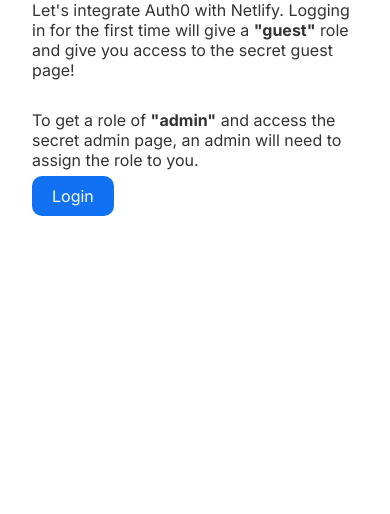
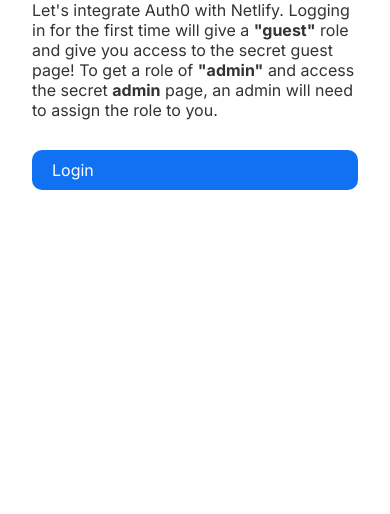
Before and after one commit to jamesqquick/netlify-auth0-rbac-integration-demo, a website: page public/index.html in a window 390 px wide. Shown: the part 330-844 px from the top of the page. Drawn offline with Linux system fonts and the light colour scheme.

```diff
--- a/public/app.css
+++ b/public/app.css
@@ -17,6 +17,7 @@
 
 .title {
     margin-bottom: 0px;
+    text-align: center;
 }
 
 .subtitle {
@@ -29,6 +30,7 @@
     background-color: var(--blue);
     color: white;
     text-decoration: none;
+    display: inline-block;
 }
 
 .nav-link {
@@ -64,3 +66,22 @@
 .blue-container > * {
     margin: 0;
 }
+
+.flex-container {
+    display: flex;
+    justify-content: space-between;
+}
+
+.center {
+    text-align: center;
+}
+
+@media (max-width: 786px) {
+    .flex-container {
+        flex-direction: column;
+    }
+
+    .flex-container > * {
+        margin-bottom: 20px;
+    }
+}
--- a/public/index.html
+++ b/public/index.html
@@ -24,13 +24,16 @@
             <p class="subtitle">
                 Let's integrate Auth0 with Netlify. Logging in for the first
                 time will give a <strong>"guest"</strong> role and give you
-                access to the secret guest page!
+                access to the secret guest page! To get a role of
+                <strong>"admin"</strong> and access the secret
+                <strong>admin</strong> page, an admin will need to assign the
+                role to you.
             </p>
-            <p>
-                To get a role of <strong>"admin"</strong> and access the secret
-                admin page, an admin will need to assign the role to you.
-            </p>
-            <a href="/.netlify/functions/login" class="btn hidden" id="loginBtn"
+            <div class="flex-container">
+                <a
+                    href="/.netlify/functions/login"
+                    class="btn hidden"
+                    id="loginBtn"
                     >Login</a
                 >
                 <a href="/guest/secret" class="btn hidden" id="secretGuestBtn"
@@ -40,6 +43,7 @@
                     >View the <strong>Admin</strong> Secret Page</a
                 >
             </div>
+        </div>
         <script src="app.js"></script>
     </body>
 </html>
```
Also changed, not shown: public/404.html (+11 -2 lines), 1 other file. Lines whose indentation alone changed are shown as unchanged.
